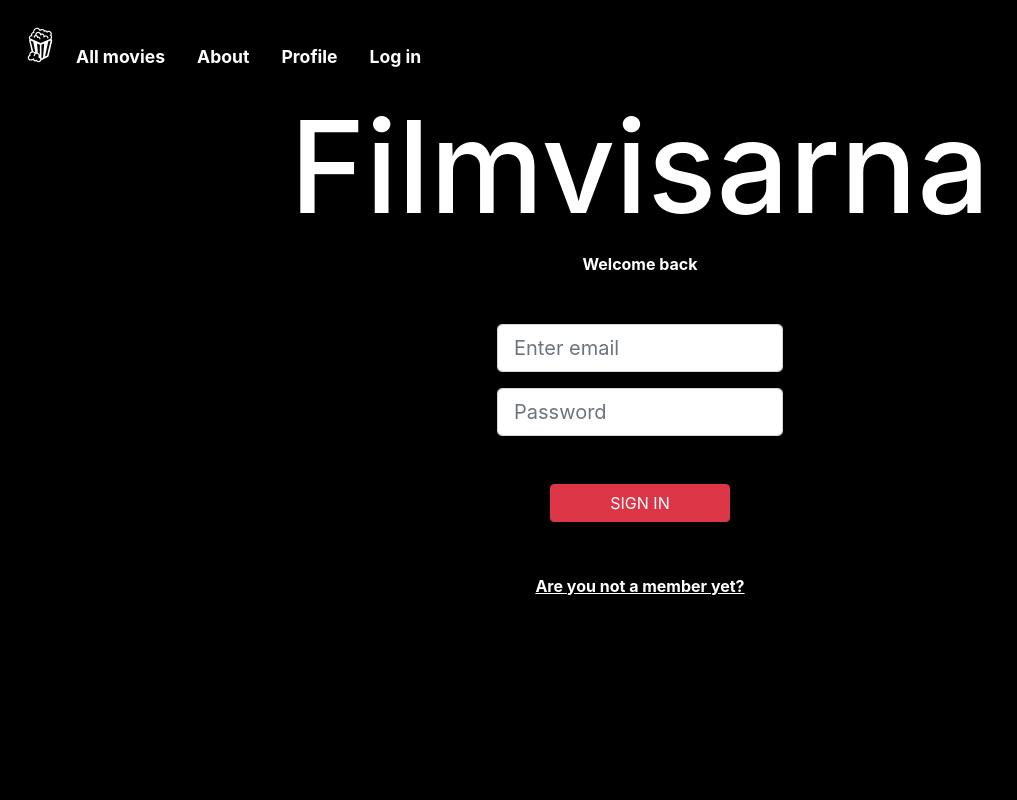
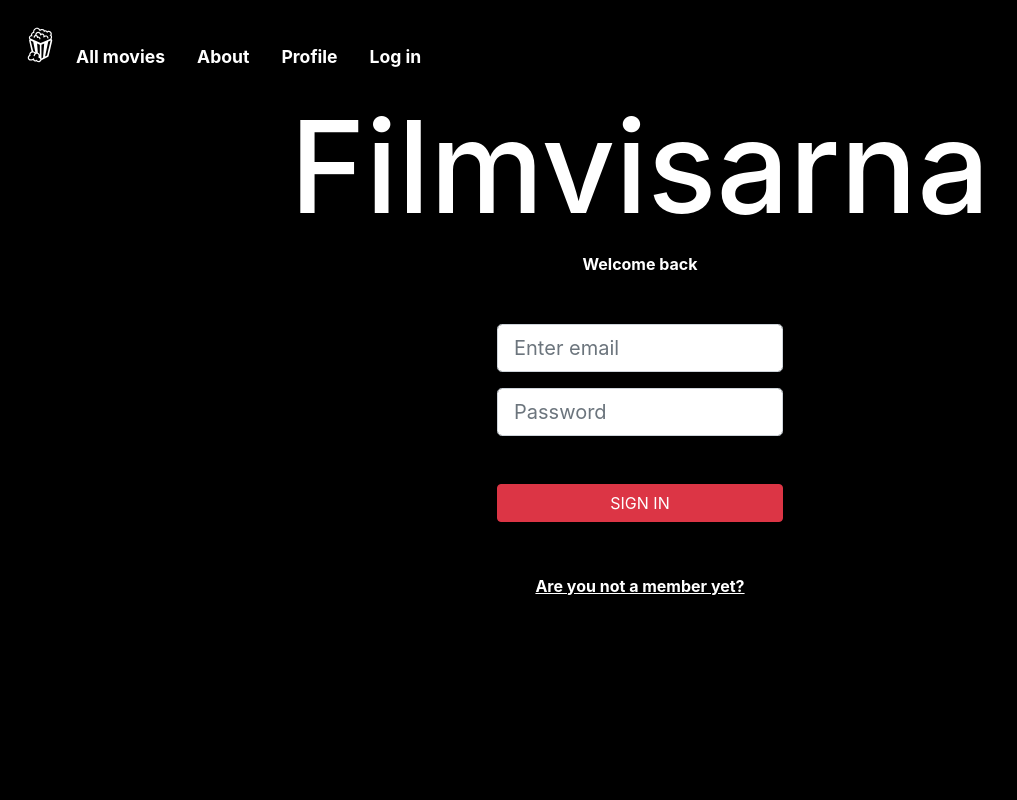
Before and after one commit to palmdaldaniel/Film-Mbapppe, a React (Create React App) app in the folder frontend/: page /login in a window 1280 px wide. Shown: the top 800 px of the page, without its empty margins (0-1017 px from the left). Built offline with nearby package versions, Linux system fonts and the light colour scheme; no server answers.

Commit message:
fixed styling on buttons for login and signup

```diff
--- a/frontend/src/components/LoginForm.js
+++ b/frontend/src/components/LoginForm.js
@@ -52,7 +52,7 @@ export default function Login() {
                     <Form.Group controlId="formBasicPassword">
                         <Form.Control className={styles.inputField} onChange={handlePasswordChange} size="lg" type="password" placeholder="Password" required />
                     </Form.Group>
-                    <Container className="text-center">
+                    <Container className={`${styles.buttonContainer} text-center`}>
                         <Button className={styles.singInButton} variant="danger" type="submit">
                             SIGN IN
                     </Button>
--- a/frontend/src/css/SignUp.module.css
+++ b/frontend/src/css/SignUp.module.css
@@ -109,9 +109,7 @@
 }
 
 .containerStyle {
-  min-height: 80vh;
   width: 100%;
-  margin-bottom: -250px;
 }
 
 .registercontainer {
--- a/frontend/src/css/login.module.css
+++ b/frontend/src/css/login.module.css
@@ -69,7 +69,7 @@
 .singInButton {
   background-color: #dc3545;
   margin-top: 2rem;
-  width: 70%;
+  width: 100%;
   border: none;
 }
 
@@ -95,3 +95,7 @@
 .toggleText:hover {
   color: #fd0000;
 }
+
+.buttonContainer {
+  padding: 0px !important;
+}
```
